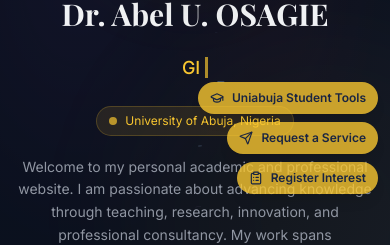
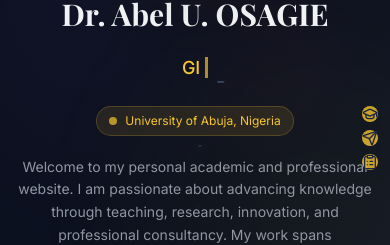
Before and after one commit to Abel-Ability/osagie, a React (Vite) app: page / in a window 390 px wide. Shown: the part 284-529 px from the top of the page. Built offline with nearby package versions, Linux system fonts and the light colour scheme; no server answers.

Commit message:
Floating FYP buttons: icon-only on mobile, text on desktop for Student Tools/Request Service/Register Interest

```diff
--- a/src/components/FloatingFYPButton.jsx
+++ b/src/components/FloatingFYPButton.jsx
@@ -7,7 +7,7 @@ export default function FloatingFYPButton() {
   const { open } = useServiceRequest();
 
   const buttonClass =
-    "bg-gold text-navy inline-flex items-center gap-2 px-3 py-2 sm:px-4 sm:py-2.5 text-xs sm:text-sm font-semibold rounded-full shadow-lg hover:shadow-xl opacity-80 hover:opacity-100 transition-all whitespace-nowrap cursor-pointer";
+    "bg-gold text-navy inline-flex items-center gap-2 sm:px-4 sm:py-2.5 text-sm font-semibold rounded-full shadow-lg hover:shadow-xl opacity-80 hover:opacity-100 transition-all whitespace-nowrap cursor-pointer";
 
   return (
     <div
@@ -15,16 +15,16 @@ export default function FloatingFYPButton() {
       style={{ maxWidth: "calc(100vw - 1.5rem)" }}
     >
       <Link to="/software" className={buttonClass}>
-        <GraduationCap className="w-3.5 h-3.5 sm:w-4 sm:h-4 shrink-0" />
-        <span className="truncate">Uniabuja Student Tools</span>
+        <GraduationCap className="w-4 h-4 sm:w-5 sm:h-5 shrink-0" />
+        <span className="hidden sm-inline">Uniabuja Student Tools</span>
       </Link>
       <button type="button" onClick={open} className={buttonClass}>
-        <Send className="w-3.5 h-3.5 sm:w-4 sm:h-4 shrink-0" />
-        <span className="truncate">Request a Service</span>
+        <Send className="w-4 h-4 sm:w-5 sm:h-5 shrink-0" />
+        <span className="hidden sm-inline">Request a Service</span>
       </button>
       <button type="button" onClick={open} className={buttonClass}>
-        <ClipboardList className="w-3.5 h-3.5 sm:w-4 sm:h-4 shrink-0" />
-        <span className="truncate">Register Interest</span>
+        <ClipboardList className="w-4 h-4 sm:w-5 sm:h-5 shrink-0" />
+        <span className="hidden sm-inline">Register Interest</span>
       </button>
     </div>
   );
```
